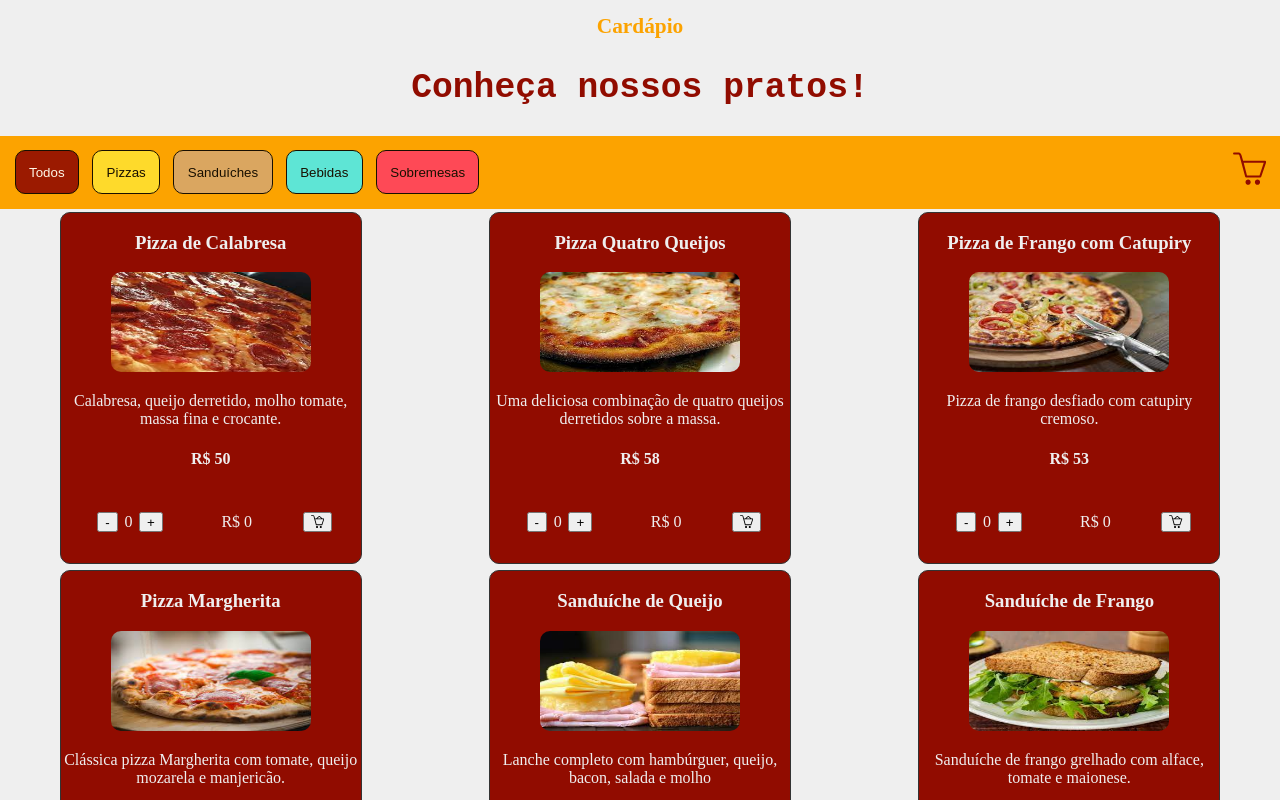
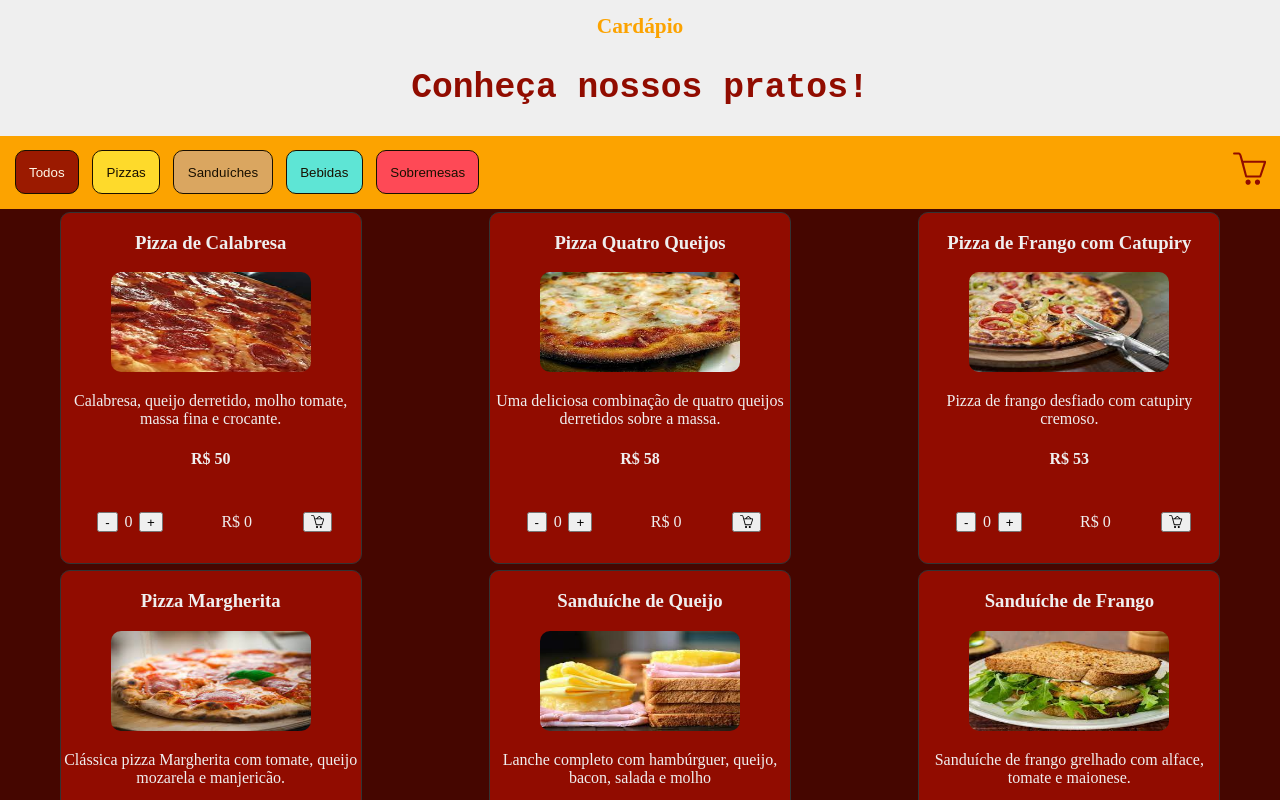
Before and after one commit to Jjunior112/Cardapio_virtual, a React (Vite) app: page / in a window 1280 px wide. Shown: the top 800 px of the page. Built offline with nearby package versions, Linux system fonts and the light colour scheme.

Commit message:
acessibilidade nas cores do background

```diff
--- a/src/components/layout/NavBar.jsx
+++ b/src/components/layout/NavBar.jsx
@@ -27,8 +27,8 @@ const NavBar = ({ msg, cart, isEmpty, showAll, showType1, showType2, showType3,
                     <button className='menu liquor' onClick={showType3}>Bebidas</button>
                     <button className='menu dessert' onClick={showType4}>Sobremesas</button>
                 </div>
-                <div className='hamburger'>
-                <Hamburger toggled={isOpen} toggle={setOpen} onToggle={hamburger} color='#910C00' />
+                <div className='hamburger' aria-label='botao para filtrar os itens por categoria'>
+                <Hamburger toggled={isOpen} toggle={setOpen} onToggle={hamburger} color='#910C00'  />
                 </div>
 
                 <div className={showMenu}>
--- a/src/index.css
+++ b/src/index.css
@@ -6,6 +6,7 @@
   --cor4: #F7D50C;
   --cor5: #573102;
   --cor6: #FCA300;
+  --cor7: #450600;
 
 }
 
@@ -122,7 +123,7 @@ nav button {
 main {
   display: grid;
   grid-template-columns: repeat(3, 1fr);
-  background-color: var(--cor1);
+  background-color: var(--cor7);
   flex-wrap: wrap;
   column-gap: .5em;
 }
```
